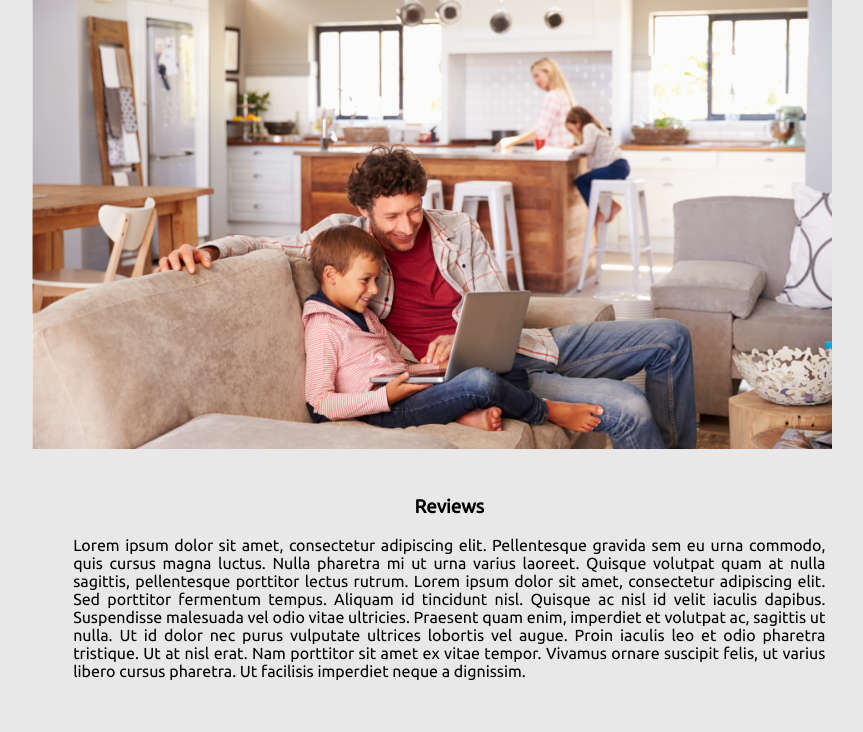
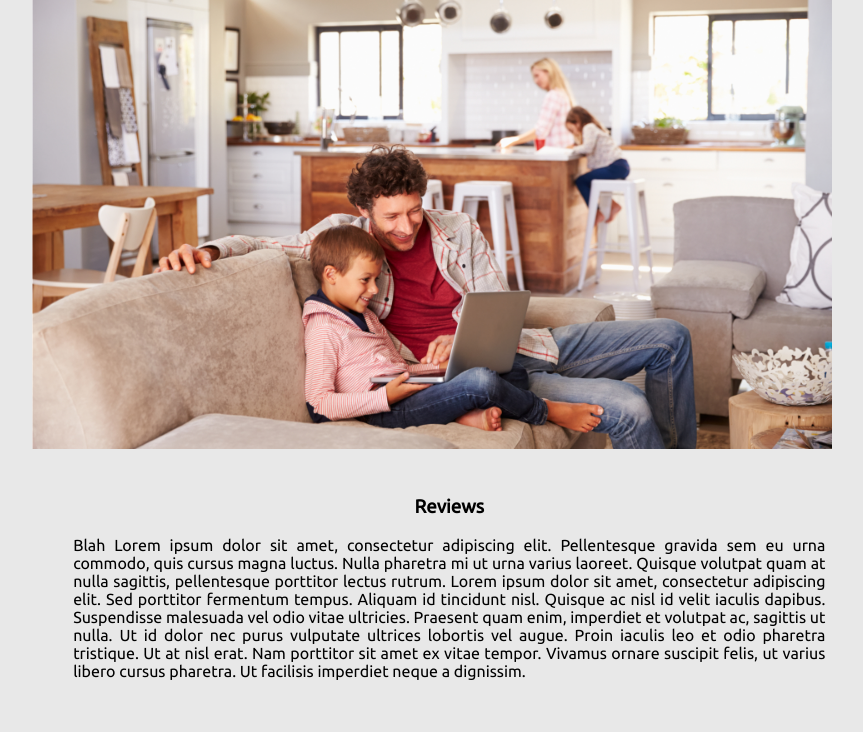
Before and after one commit to Solannae/DeltaDomus, a PHP site: page /view/frontend/accueil.php in a window 1280 px wide. Shown: the part 125-857 px from the top of the page, without its empty margins (227-1090 px from the left). Run offline with PHP 8.4, Linux system fonts and the light colour scheme; the template is opened without the code that fills it, so the values that code supplies are empty.

Commit message:
Add text to accueil.php

```diff
--- a/view/frontend/accueil.php
+++ b/view/frontend/accueil.php
@@ -46,6 +46,7 @@
 
     <div id="review">
         <p>
+            Blah
             Lorem ipsum dolor sit amet, consectetur adipiscing elit. Pellentesque gravida sem eu urna commodo, quis cursus magna luctus. Nulla pharetra mi ut urna varius laoreet. Quisque volutpat quam at nulla sagittis, pellentesque porttitor lectus
             rutrum. Lorem ipsum dolor sit amet, consectetur adipiscing elit. Sed porttitor fermentum tempus. Aliquam id tincidunt nisl. Quisque ac nisl id velit iaculis dapibus. Suspendisse malesuada vel odio vitae ultricies. Praesent quam enim,
             imperdiet et volutpat ac, sagittis ut nulla. Ut id dolor nec purus vulputate ultrices lobortis vel augue. Proin iaculis leo et odio pharetra tristique. Ut at nisl erat. Nam porttitor sit amet ex vitae tempor. Vivamus ornare suscipit
```
